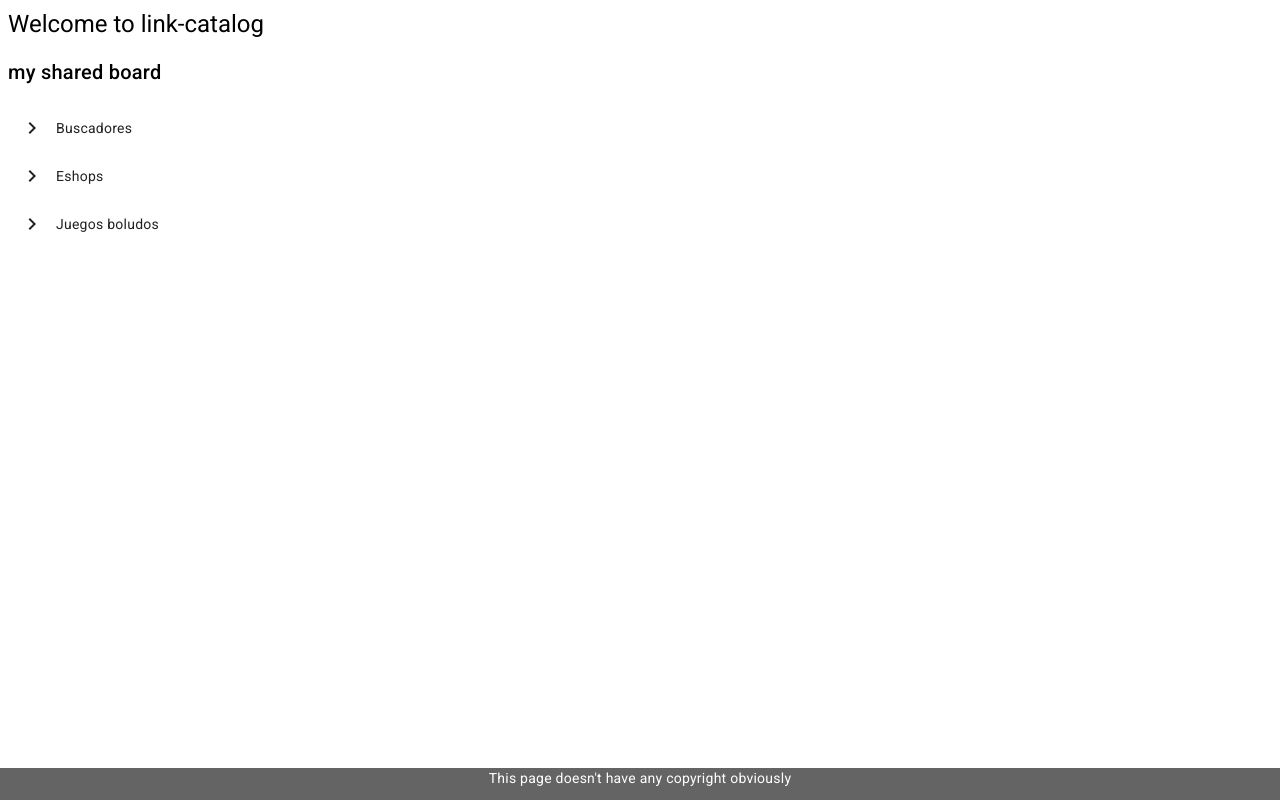
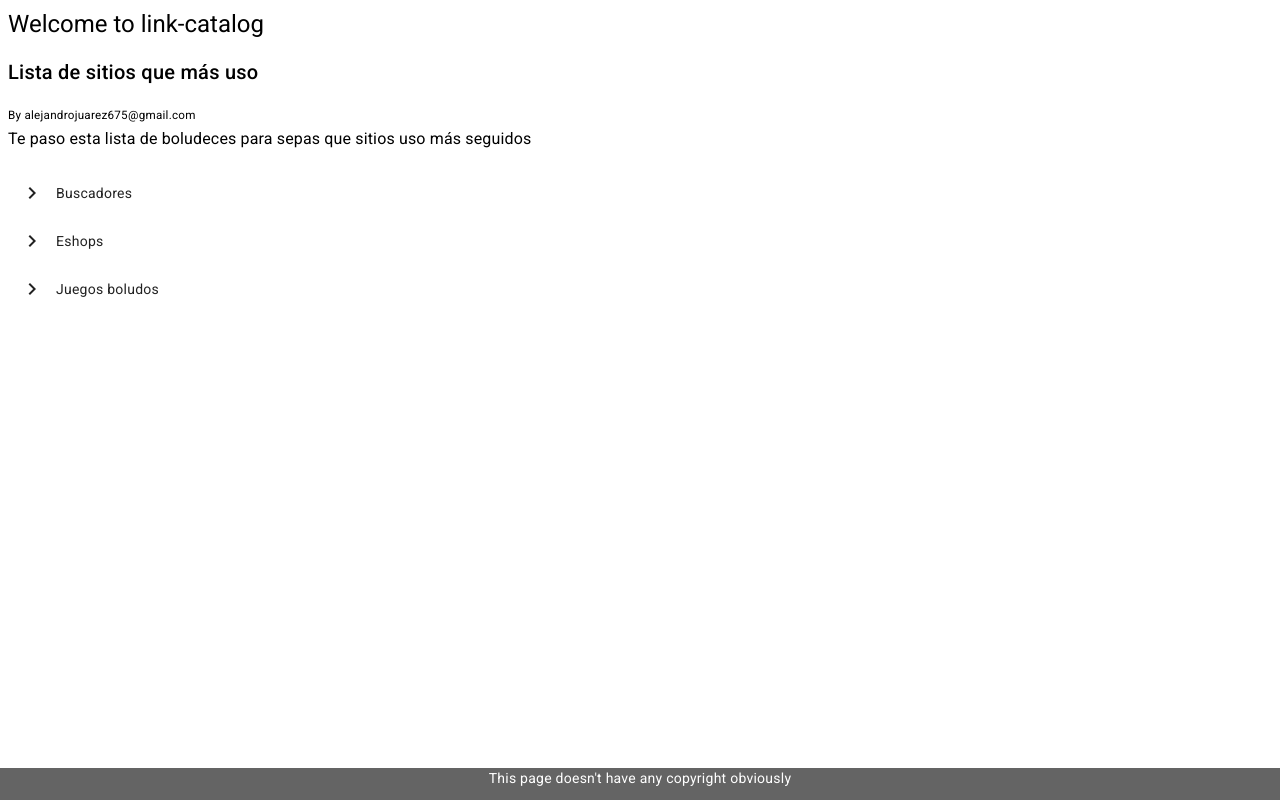
Before and after one commit to alejandrojuarez675/link-catalog, an Angular app: page /poc in a window 1280 px wide. Built offline with nearby package versions, Linux system fonts and the light colour scheme.

Commit message:
update mock

```diff
--- a/src/app/core/mocks/tree-example.ts
+++ b/src/app/core/mocks/tree-example.ts
@@ -2,11 +2,12 @@ import { Dashboard } from 'src/app/shared/models/dashboard';
 
 export const treeExample: Dashboard = {
   id: 'uuid-code-uuid-code-uuid-code-uuid-code',
+  creator: "alejandrojuarez675@gmail.com",
   data: {
     id: 'uuid-code-uuid-code-uuid-code-uuid-code',
     type: 'MENU',
-    title: 'my shared board',
-    description: null,
+    title: 'Lista de sitios que más uso',
+    description: "Te paso esta lista de boludeces para sepas que sitios uso más seguidos",
     urlLogo: null,
     link: null,
     nodes: [
--- a/src/app/modules/poc/pages/poc-page/poc-page.component.html
+++ b/src/app/modules/poc/pages/poc-page/poc-page.component.html
@@ -1,3 +1,4 @@
 <h2>{{data.data.title}}</h2>
+<small>By {{data.creator}}</small>
 <h3>{{data.data.description}}</h3>
 <app-link-tree></app-link-tree>
--- a/src/app/shared/models/dashboard.ts
+++ b/src/app/shared/models/dashboard.ts
@@ -1,6 +1,7 @@
 export interface Dashboard {
   id: string,
   data: LinkNode,
+  creator: string,
   privacy: "PUBLIC" | "RESTRICTED"
 }
 
```
